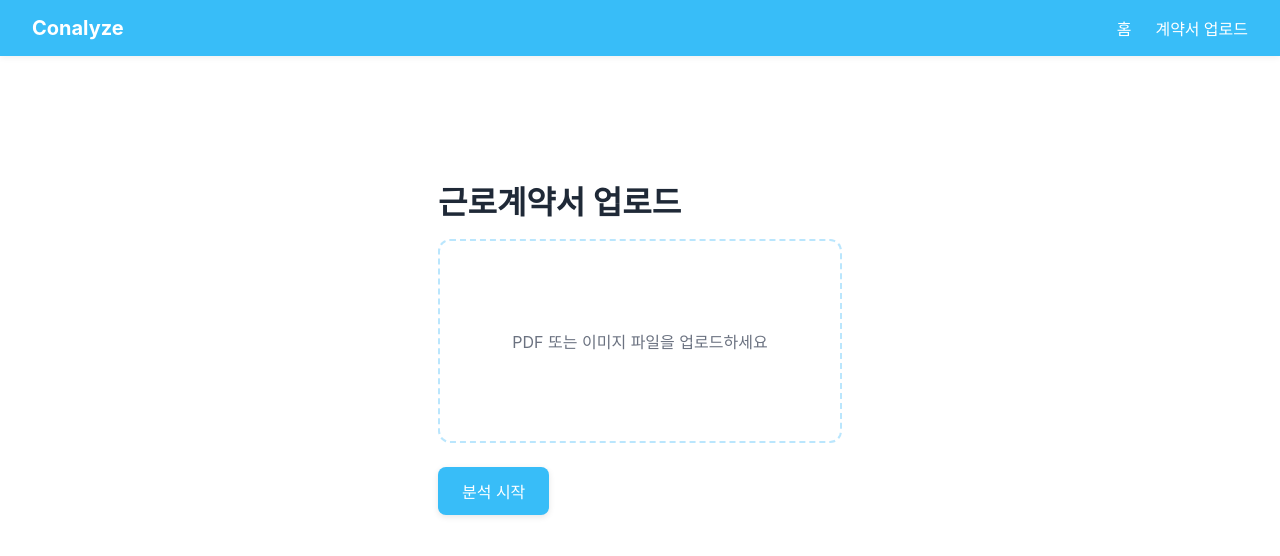
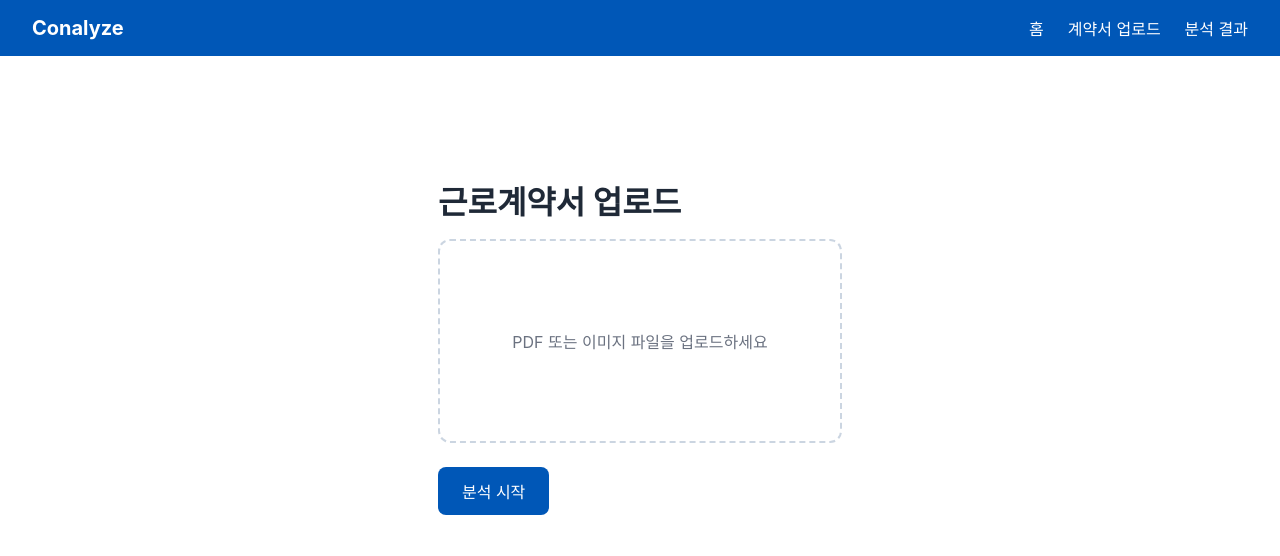
Before and after one commit to Conalyze/Conalyze, a React (Create React App) app in the folder fe-react/: page /upload in a window 1280 px wide. Shown: the top 556 px of the page. Built offline with nearby package versions, Linux system fonts and the light colour scheme.

Commit message:
Revert "[FE][Style] #19업로드 페이지 디자인 변경"

```diff
--- a/fe-react/src/components/nav/Navbar.js
+++ b/fe-react/src/components/nav/Navbar.js
@@ -8,22 +8,20 @@ export default function Navbar() {
             <ul style={styles.menu}>
                 <li><Link to="/" style={styles.link}>홈</Link></li>
                 <li><Link to="/upload" style={styles.link}>계약서 업로드</Link></li>
+                <li><Link to="/result" style={styles.link}>분석 결과</Link></li>
             </ul>
         </nav>
     );
 }
+
 const styles = {
     navbar: {
         display: "flex",
         justifyContent: "space-between",
         alignItems: "center",
         padding: "16px 32px",
-        backgroundColor: "#38bdf8", // sky-400
+        backgroundColor: "#0057b7",
         color: "white",
-        boxShadow: "0 2px 6px rgba(0,0,0,0.06)",
-        position: "sticky",
-        top: 0,
-        zIndex: 999,
     },
     logo: {
         fontSize: "20px",
@@ -40,6 +38,5 @@ const styles = {
         color: "white",
         textDecoration: "none",
         fontSize: "16px",
-        fontWeight: 500,
     },
 };
--- a/fe-react/src/index.css
+++ b/fe-react/src/index.css
@@ -6,10 +6,6 @@ body {
   -webkit-font-smoothing: antialiased;
   -moz-osx-font-smoothing: grayscale;
 }
-@keyframes spin {
-  0% { transform: rotate(0deg); }
-  100% { transform: rotate(360deg); }
-}
 
 code {
   font-family: source-code-pro, Menlo, Monaco, Consolas, 'Courier New',
--- a/fe-react/src/styles/contractUploadStyles.js
+++ b/fe-react/src/styles/contractUploadStyles.js
@@ -1,7 +1,8 @@
+
 const styles = {
     container: {
         fontFamily: "Pretendard, sans-serif",
-        backgroundColor: "#f5fafe",
+        backgroundColor: "#f5f6fa",
         margin: 0,
         paddingTop: "20px",
         paddingBottom: "0px",
@@ -15,10 +16,9 @@ const styles = {
         color: "#1f2937",
         marginBottom: 16,
     },
-
     uploadBox: {
-        background: "#ffffff",
-        border: "2px dashed #bae6fd",
+        background: "white",
+        border: "2px dashed #cbd5e1",
         borderRadius: 12,
         width: 400,
         height: 200,
@@ -27,52 +27,23 @@ const styles = {
         alignItems: "center",
         justifyContent: "center",
         cursor: "pointer",
-        transition: "all 0.3s ease",
     },
-
-    uploadBoxDragOver: {
-        background: "#e0f2fe",
-        border: "2px solid #38bdf8",
-        boxShadow: "inset 0 0 10px rgba(56, 189, 248, 0.3)",
-        width: 400,
-        height: 200,
-        display: "flex",
-        flexDirection: "column",
-        alignItems: "center",
-        justifyContent: "center",
-        transition: "all 0.3s ease",
-    },
-
     uploadText: {
         color: "#6b7280",
         fontSize: 16,
     },
-
-    fileIcon: {
-        fontSize: 40,
-        marginBottom: 8,
-    },
-
-    fileName: {
-        fontSize: 14,
-        color: "#374151",
-        textAlign: "center",
-    },
-
+    fileIcon: { fontSize: 40, marginBottom: 8 },
+    fileName: { fontSize: 14, color: "#374151", textAlign: "center" },
     button: {
         marginTop: 24,
-        backgroundColor: "#38bdf8",
+        backgroundColor: "#0057b7",
         color: "white",
         border: "none",
         padding: "12px 24px",
         borderRadius: 8,
         fontSize: 16,
-        fontWeight: 500,
         cursor: "pointer",
-        boxShadow: "0 2px 6px rgba(0, 0, 0, 0.1)",
-        transition: "background 0.2s ease",
     },
-
     pageWrapper: {
         position: "relative",
         minHeight: "100vh",
@@ -89,13 +60,8 @@ const styles = {
         alignItems: "center",
     },
 
-    disclaimer: {
-        marginTop: 40,
-        fontSize: 12,
-        color: "#6b7280",
-        lineHeight: 1.5,
-        textAlign: "center",
-    },
+
+
 };
 
 export default styles;
```
